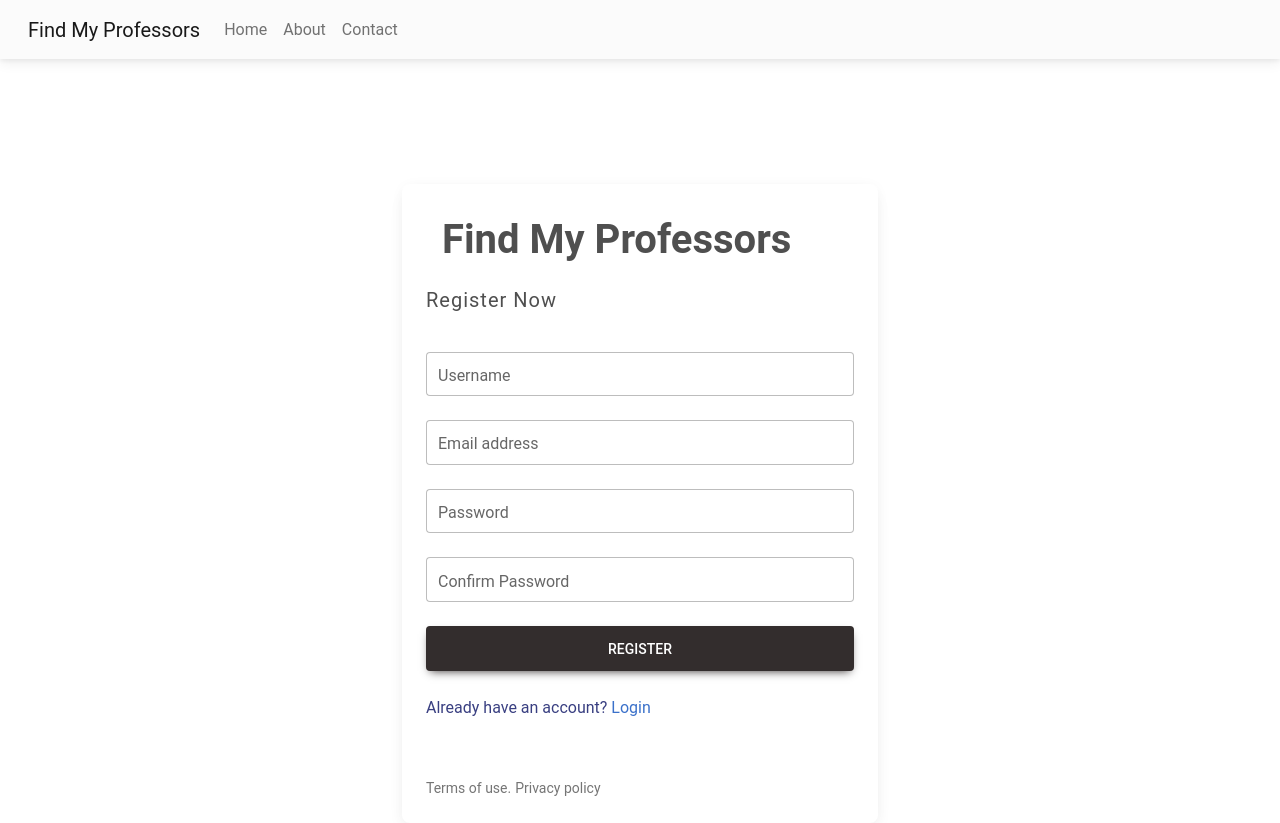
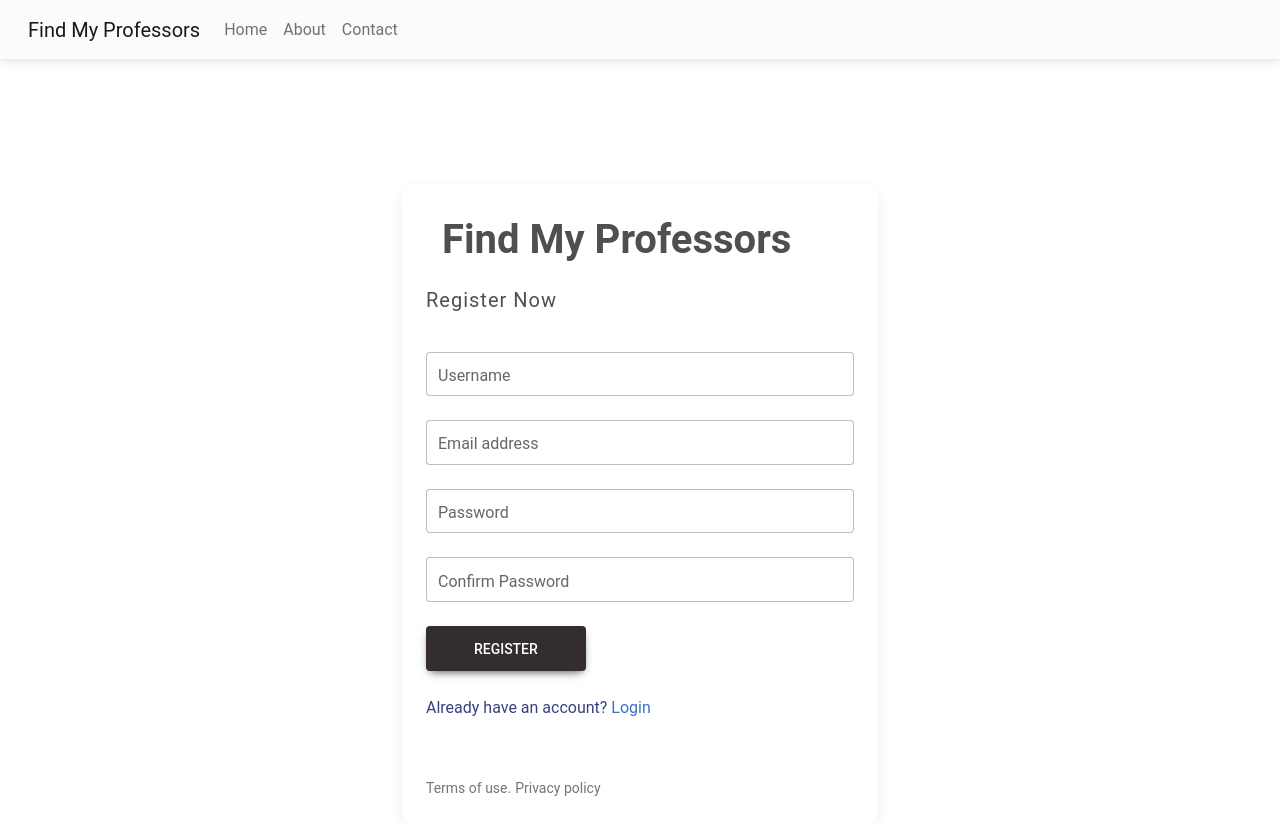
Before and after one commit to FindMyProfessors/findmyprofessors, a React (Create React App) app in the folder website2/: page /Register in a window 1280 px wide. Built offline with nearby package versions, Linux system fonts and the light colour scheme; the HTML template or start-up script is replaced by a standard one.

Commit message:
register with backend but has error with ports

```diff
--- a/website2/src/components/Register.jsx
+++ b/website2/src/components/Register.jsx
@@ -1,27 +1,97 @@
-import React from 'react';
-import { Link } from "react-router-dom";
+import React, { useState } from 'react';
+import { Link, useNavigate } from "react-router-dom";
 import Header from './Header';
 import {
   MDBBtn,
   MDBContainer,
   MDBCard,
   MDBCardBody,
-  MDBCardImage,
   MDBRow,
   MDBCol,
   MDBIcon,
   MDBInput,
-  MDBNavbar,
-  MDBNavbarBrand,
-  MDBNavbarNav,
-  MDBNavbarItem,
-  MDBNavbarLink,
-  MDBCollapse,
 } from 'mdb-react-ui-kit';
 
+const Register = () => {
+  const [formData, setFormData] = useState({
+    username: '',
+    email: '',
+    password: '',
+    confirmPassword: ''
+  });
 
+  const [error, setError] = useState('');
+  const [success, setSuccess] = useState('');
+  const navigate = useNavigate();
 
-const Register = () => {
+  const handleChange = (e) => {
+    const { name, value } = e.target;
+    setFormData({
+      ...formData,
+      [name]: value
+    });
+  }
+
+  const validateEmail = (email) => {
+    const re = /^[^\s@]+@[^\s@]+\.[^\s@]+$/;
+    return re.test(String(email).toLowerCase());
+  }
+
+  const handleSubmit = async (e) => {
+    e.preventDefault();
+
+    setError('');
+    setSuccess('');
+
+    if (!formData.username) {
+      setError('Username is required');
+      return;
+    }
+
+    if (!validateEmail(formData.email)) {
+      setError('Invalid email address');
+      return;
+    }
+
+    if (!formData.password) {
+      setError('Password is required');
+      return;
+    }
+
+    if (formData.password !== formData.confirmPassword) {
+      setError('Passwords do not match');
+      return;
+    }
+
+    const { email, username, password } = formData;
+
+    try {
+      console.log('Sending request with data:', { email, username, password }); // Debugging log
+      const response = await fetch('http://localhost:8080/auth/register', {
+        method: 'POST',
+        headers: {
+          'Content-Type': 'application/json'
+        },
+        body: JSON.stringify({ email, username, password })
+      });
+
+      if (response.ok) {
+        setSuccess('Registration successful! Redirecting to login...');
+        setError('');
+        console.log('Registration successful'); // Debugging log
+        setTimeout(() => {
+          navigate('/Login'); // Redirect to login page after successful registration
+        }, 2000); // Wait for 2 seconds before redirecting
+      } else {
+        const errorMessage = await response.text();
+        setError(errorMessage);
+        console.log('Registration failed:', errorMessage); // Debugging log
+      }
+    } catch (error) {
+      setError('An error occurred');
+      console.log('An error occurred:', error); // Debugging log
+    }
+  }
 
   const containerStyle = {
     maxWidth: '500px',
@@ -32,7 +102,6 @@ const Register = () => {
   return (
     <>
       <Header />
-
       <MDBContainer style={containerStyle}>
         <MDBCard style={{ maxWidth: '500px', margin: '0 auto' }}>
           <MDBRow className='g-0'>
@@ -40,16 +109,20 @@ const Register = () => {
             <MDBCol md='12'>
               <MDBCardBody className='d-flex flex-column'>
                 <div className='d-flex flex-row mt-2'>
-                    <MDBIcon icon="search fa-3x me-3" style={{ color: '#000000' }}/>
+                  <MDBIcon icon="search fa-3x me-3" style={{ color: '#000000' }} />
                   <span className="h1 fw-bold mb-0">Find My Professors</span>
                 </div>
-                  <h5 className="fw-normal my-4 pb-3" style={{letterSpacing: '1px'}}>Register Now</h5>
-                  <MDBInput wrapperClass='mb-4' label='Username' id='formControlLg' size="lg"/>
-                  <MDBInput wrapperClass='mb-4' label='Email address' id='formControlLg' type='email' size="lg"/>
-                  <MDBInput wrapperClass='mb-4' label='Password' id='formControlLg' type='password' size="lg"/>
-                  <MDBInput wrapperClass='mb-4' label='Confirm Password' id='formControlLg' type='password' size="lg"/>
-                  <MDBBtn className="mb-4 px-5" color='dark' size='lg'>Register</MDBBtn>
-                  <p className="mb-5 pb-lg-2" style={{color: '#393f81'}}>Already have an account? <Link to="/Login">Login</Link></p>
+                <h5 className="fw-normal my-4 pb-3" style={{ letterSpacing: '1px' }}>Register Now</h5>
+                <form onSubmit={handleSubmit}>
+                  <MDBInput wrapperClass='mb-4' label='Username' id='formControlLg' size="lg" name="username" onChange={handleChange} value={formData.username} />
+                  <MDBInput wrapperClass='mb-4' label='Email address' id='formControlLg' type='email' size="lg" name="email" onChange={handleChange} value={formData.email} />
+                  <MDBInput wrapperClass='mb-4' label='Password' id='formControlLg' type='password' size="lg" name="password" onChange={handleChange} value={formData.password} />
+                  <MDBInput wrapperClass='mb-4' label='Confirm Password' id='formControlLg' type='password' size="lg" name="confirmPassword" onChange={handleChange} value={formData.confirmPassword} />
+                  {error && <p style={{ color: 'red' }}>{error}</p>}
+                  {success && <p style={{ color: 'green' }}>{success}</p>}
+                  <MDBBtn type="submit" className="mb-4 px-5" color='dark' size='lg'>Register</MDBBtn>
+                </form>
+                <p className="mb-5 pb-lg-2" style={{ color: '#393f81' }}>Already have an account? <Link to="/Login">Login</Link></p>
                 <div className='d-flex flex-row justify-content-start'>
                   <a href="#!" className="small text-muted me-1">Terms of use.</a>
                   <a href="#!" className="small text-muted">Privacy policy</a>
```
Lines whose indentation alone changed are shown as unchanged.
